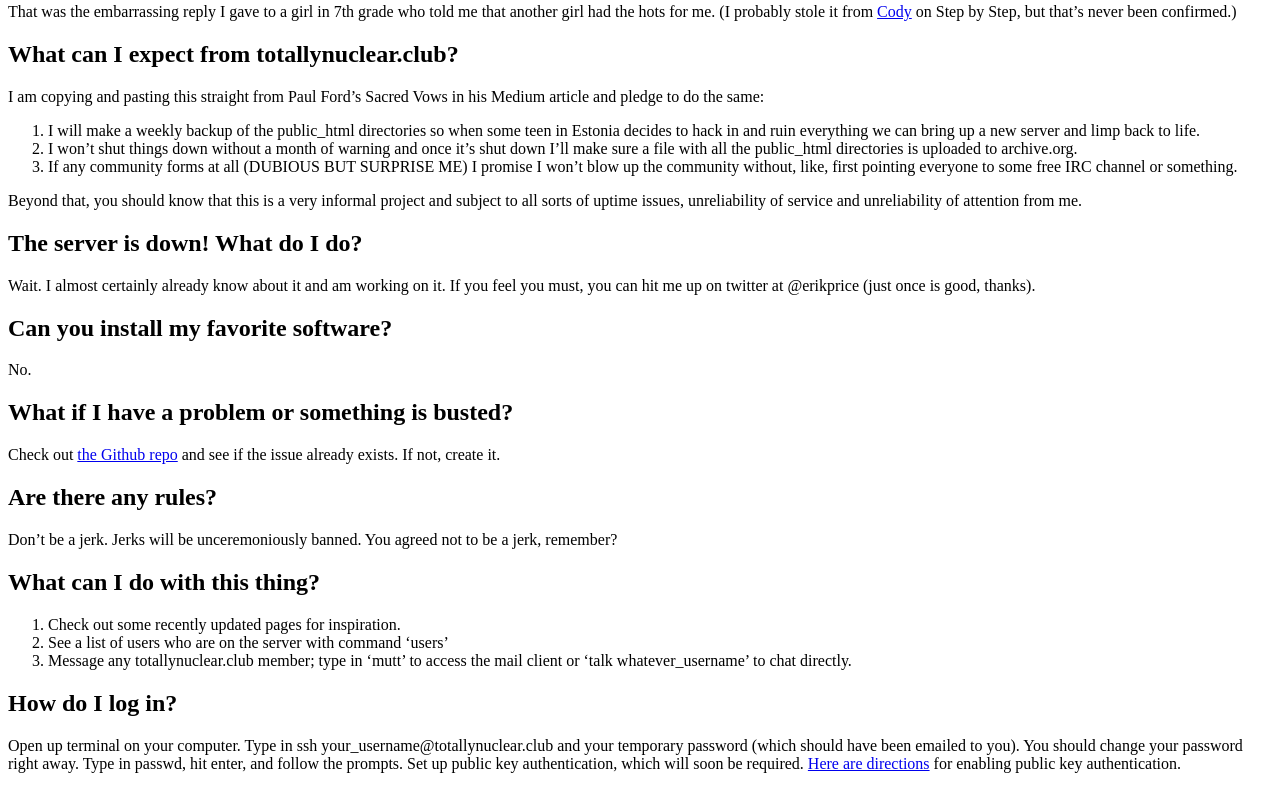
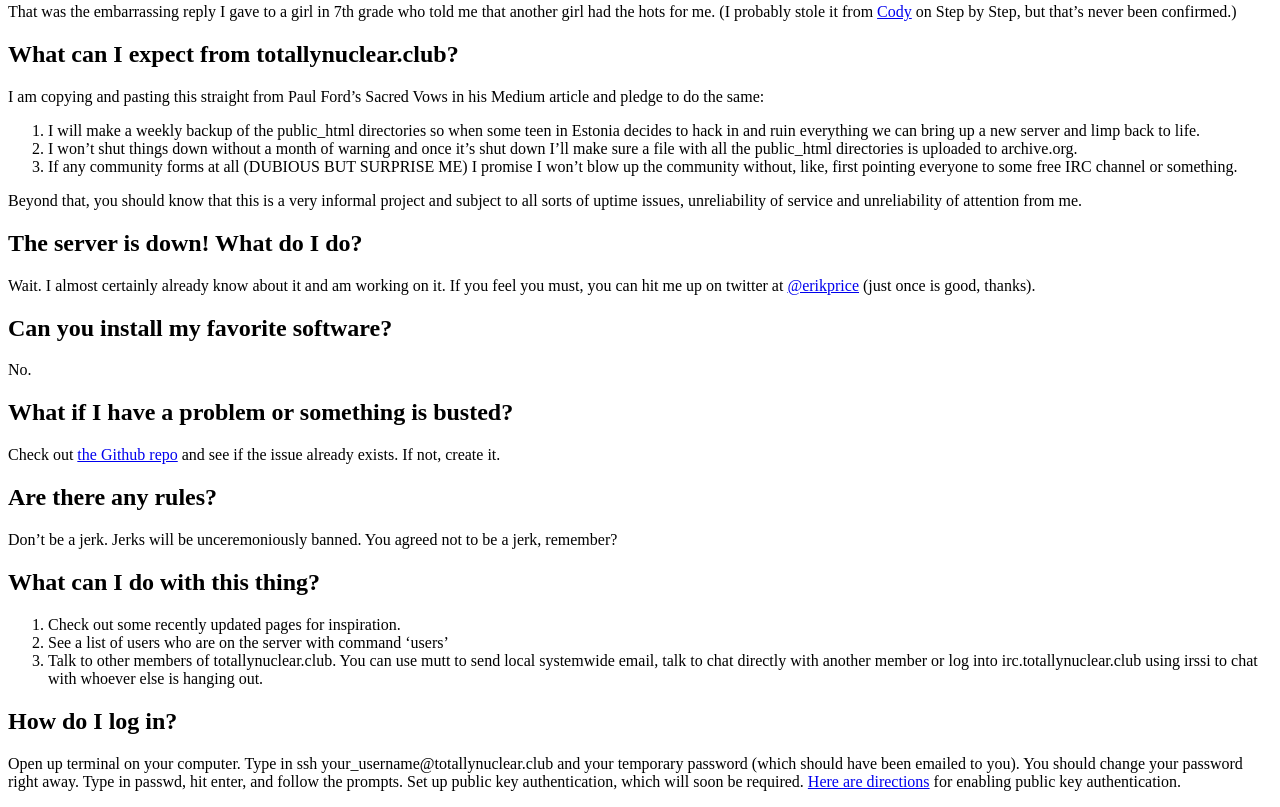
Before and after one commit to totallynuclearclub/faq, a plain HTML site: page index.html in a window 1280 px wide. Shown: the part 434-1241 px from the top of the page. Drawn offline with Linux system fonts and the light colour scheme.

Commit message:
Added a link and info about irc

```diff
--- a/index.html
+++ b/index.html
@@ -44,7 +44,7 @@
 
 <h2>The server is down! What do I do?</h2>
 
-<p>Wait. I almost certainly already know about it and am working on it. If you feel you must, you can hit me up on twitter at @erikprice (just once is good, thanks).</p>
+<p>Wait. I almost certainly already know about it and am working on it. If you feel you must, you can hit me up on twitter at <a href="http://www.twitter.com/erikprice">@erikprice</a> (just once is good, thanks).</p>
 
 
 <h2>Can you install my favorite software?</h2>
@@ -64,10 +64,9 @@
 
 <h2>What can I do with this thing?</h2>
 <ol>
-	<!--<li>Create a webpage. Here’s some step-by-step (heyo, callback!) directions for n00bs.</li>-->
 	<li>Check out some recently updated pages for inspiration.</li>
 	<li>See a list of users who are on the server with command ‘users’</li>
-	<li>Message any totallynuclear.club member; type in ‘mutt’ to access the mail client or ‘talk whatever_username’ to chat directly.</li>
+	<li>Talk to other members of totallynuclear.club. You can use mutt to send local systemwide email, talk to chat directly with another member or log into irc.totallynuclear.club using irssi to chat with whoever else is hanging out.</li>
 </ol>
 
 
```
